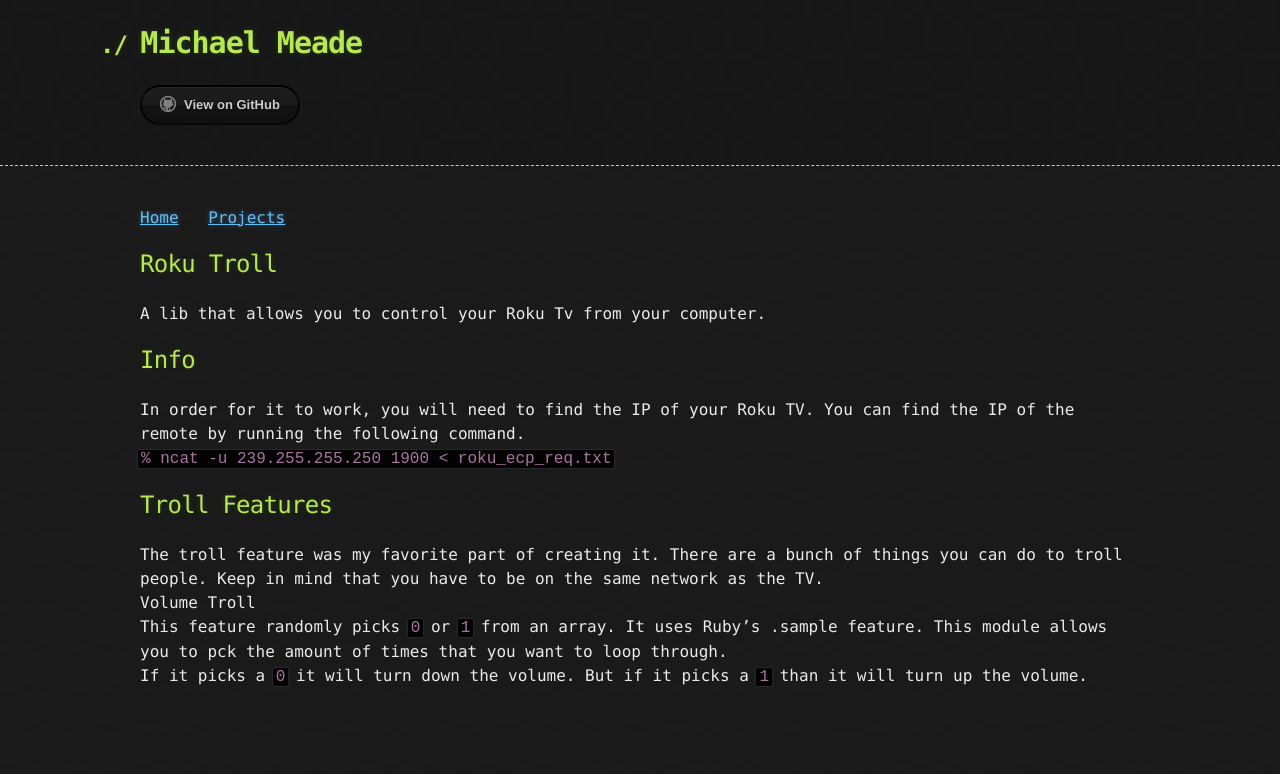
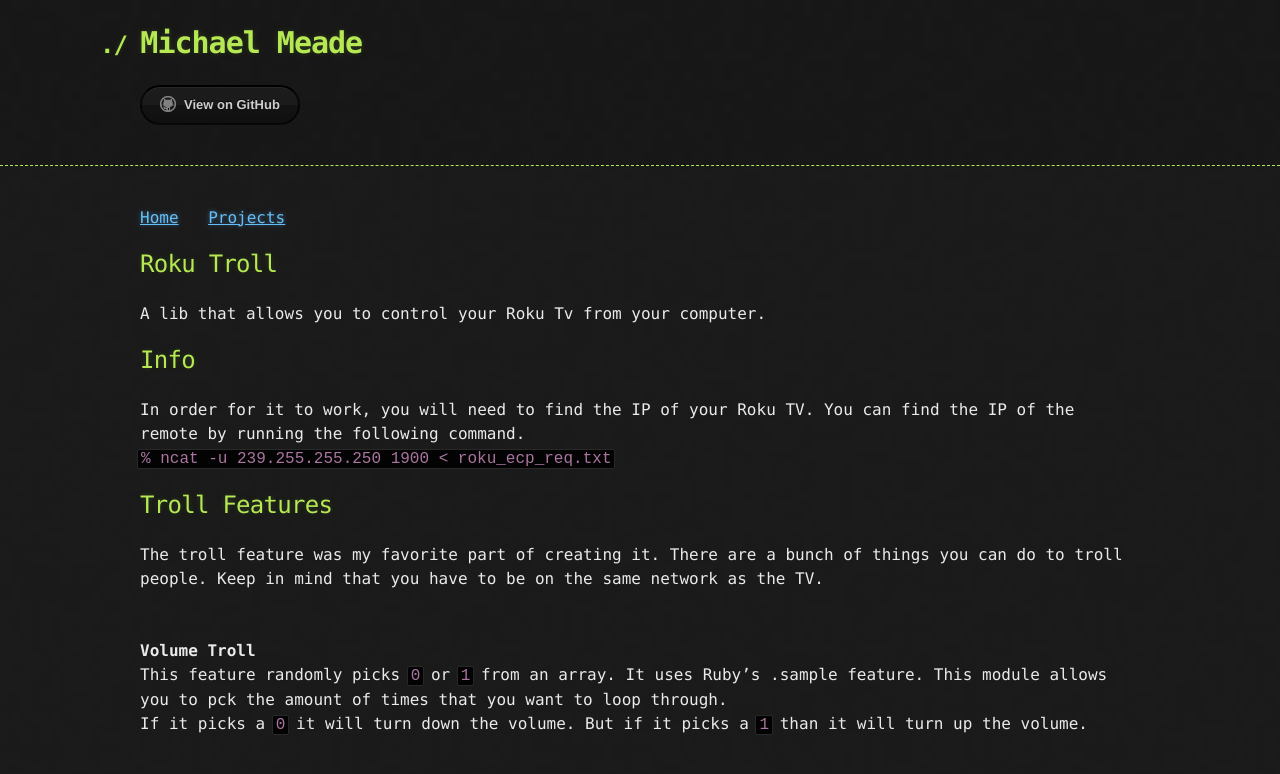
Before and after one commit to Michael-Meade/MinerFind, a Jekyll site: the page built from Projects/RokuTroll.md, in a window 1280 px wide. Shown: the top 774 px of the page. Built offline with Jekyll 4.4.1, drawn with Linux system fonts in a browser that asks for light colours; our own code applies the rules of GitHub Pages for plain Markdown files; the repository's description, which GitHub fills in, is left out.

````diff
--- a/Projects/RokuTroll.md
+++ b/Projects/RokuTroll.md
@@ -8,7 +8,7 @@ In order for it to work, you will need to find the IP of your Roku TV. You can f
 ```% ncat -u 239.255.255.250 1900 < roku_ecp_req.txt```
 
 ## Troll Features
-The troll feature was my favorite part of creating it. There are a bunch of things you can do to troll people. Keep in mind that you have to be on the same network as the TV.<br>
- Volume Troll<br>
+The troll feature was my favorite part of creating it. There are a bunch of things you can do to troll people. Keep in mind that you have to be on the same network as the TV.<br><br><br>
+ <b>Volume Troll<br></b>
 This feature randomly picks ```0``` or ```1``` from an array. It uses Ruby's .sample feature. This module allows you to pck the amount of times that you want to loop through.<br>
 If it picks a ```0``` it will turn down the volume. But if it picks a ```1``` than it will turn up the volume.
````
